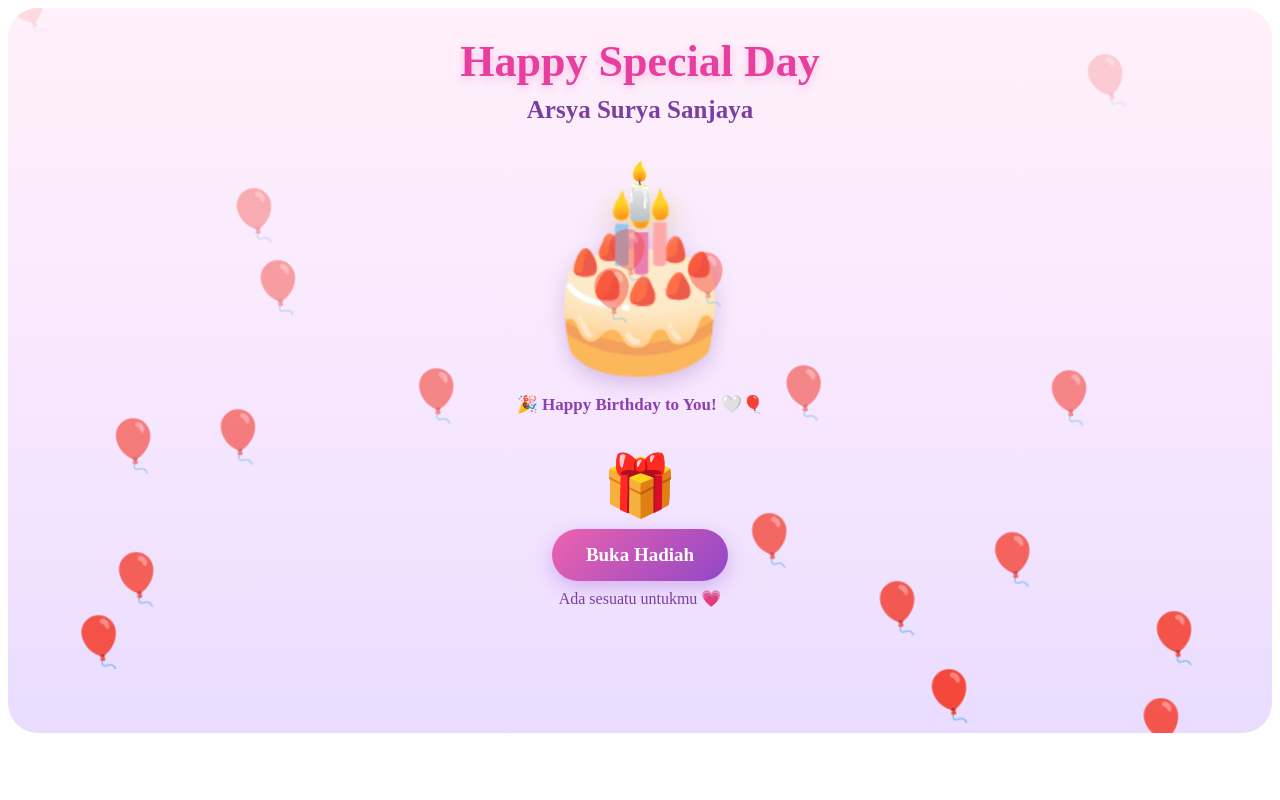
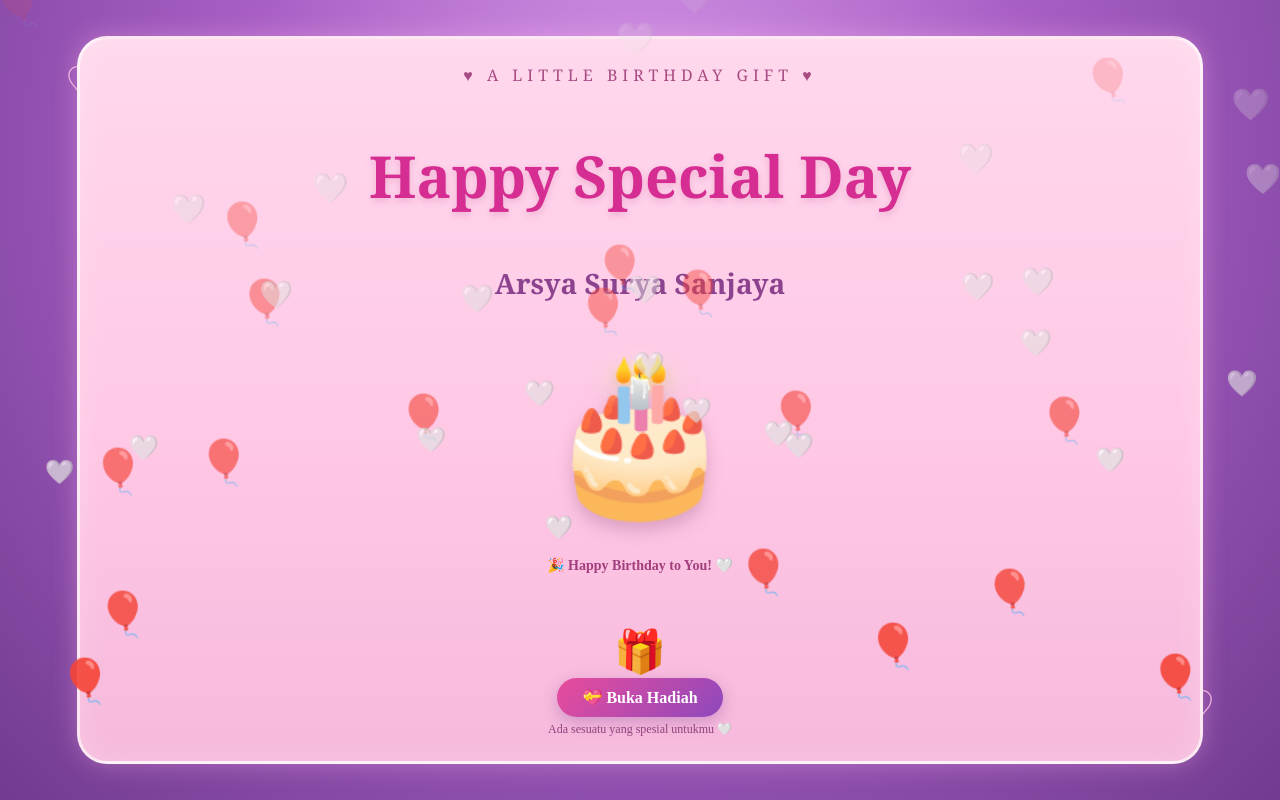
Before and after one commit to faisalagel90-max/birthday-gift, a website: page index.html in a window 1280 px wide. Both pictures are taken after a click on the element "🕯️". Drawn offline with Linux system fonts and the light colour scheme.

Commit message:
Update index.html

```diff
--- a/index.html
+++ b/index.html
@@ -1,161 +1,412 @@
 <!-- BIRTHDAY SCENE -->
 <div id="birthdayScene">
 
-  <div class="birthday-title">
-    <div class="special-day">Happy Special Day</div>
-    <div class="birthday-name">Arsya Surya Sanjaya</div>
+  <!-- Dekorasi luar -->
+  <div class="decor-heart heart-1">♡</div>
+  <div class="decor-heart heart-2">♡</div>
+  <div class="decor-star star-1">✦</div>
+  <div class="decor-star star-2">✦</div>
+
+  <!-- PANEL PINK -->
+  <div class="birthday-card">
+
+    <div class="top-label">
+      ♥ A LITTLE BIRTHDAY GIFT ♥
     </div>
 
+    <div class="special-day">
+      Happy Special Day
+    </div>
+
+    <div class="birthday-name">
+      Arsya Surya Sanjaya
+    </div>
+
+    <!-- KUE -->
     <div class="cake-area" id="cakeArea">
-    <div class="candle" id="candle">🕯️</div>
-    <div class="cake">🎂</div>
+
+      <div class="candle" id="candle">
+        🕯️
+      </div>
+
+      <div class="cake">
+        🎂
+      </div>
+
     </div>
 
     <div id="instruction">
       Tekan lilinnya 🕯️
     </div>
 
+    <!-- HADIAH -->
     <div class="gift-area">
-    <div class="gift-icon">🎁</div>
+
+      <div class="gift-icon">
+        🎁
+      </div>
 
       <a href="public/gift.html" class="gift-button">
-      Buka Hadiah
+        💝 Buka Hadiah
       </a>
 
       <div class="gift-text">
-      Ada sesuatu untukmu 💗
-    </div>
+        Ada sesuatu yang spesial untukmu 🤍
       </div>
 
     </div>
 
+  </div>
+
+</div>
+
+
 <style>
-#birthdayScene {
-  text-align: center;
-  position: relative;
+
+/* =========================
+   HALAMAN UTAMA
+========================= */
+
+html,
+body {
+  margin: 0;
+  padding: 0;
+  width: 100%;
+  height: 100%;
   overflow: hidden;
-  padding: 30px 10px 45px;
-  min-height: 650px;
-  background: linear-gradient(
-    180deg,
-    #fff0fa 0%,
-    #f8e8ff 50%,
-    #eadcff 100%
-  );
-  border-radius: 30px;
 }
 
-/* JUDUL */
-.special-day {
-  font-size: 44px;
-  font-weight: 900;
-  color: #e83e9f;
-  line-height: 1.1;
-  text-shadow:
-    0 3px 8px rgba(232, 62, 159, .25);
+#birthdayScene {
+  position: fixed;
+  inset: 0;
+
+  width: 100vw;
+  height: 100vh;
+
+  overflow: hidden;
+
+  display: flex;
+  justify-content: center;
+  align-items: center;
+
+  background:
+    radial-gradient(
+      circle at 50% 20%,
+      #d99bea 0%,
+      #a85fc5 45%,
+      #713b91 100%
+    );
 }
 
-.birthday-name {
-  font-size: 25px;
-  font-weight: 700;
-  color: #7b3fa1;
-  margin-top: 10px;
+
+/* =========================
+   DEKORASI LUAR
+========================= */
+
+.decor-heart {
+  position: absolute;
+  color: #f7b9e0;
+  font-size: 48px;
+  z-index: 1;
 }
 
-/* AREA KUE */
+.heart-1 {
+  top: 7%;
+  left: 5%;
+}
+
+.heart-2 {
+  bottom: 8%;
+  right: 5%;
+}
+
+.decor-star {
+  position: absolute;
+  color: #ffffff;
+  font-size: 28px;
+  opacity: .8;
+  z-index: 1;
+}
+
+.star-1 {
+  top: 12%;
+  right: 8%;
+}
+
+.star-2 {
+  bottom: 15%;
+  left: 6%;
+}
+
+
+/* =========================
+   PANEL PINK
+========================= */
+
+.birthday-card {
+  position: relative;
+
+  width: 88%;
+  height: 91%;
+
+  box-sizing: border-box;
+
+  padding: 22px 18px;
+
+  display: flex;
+  flex-direction: column;
+  align-items: center;
+  justify-content: space-between;
+
+  text-align: center;
+
+  background:
+    linear-gradient(
+      180deg,
+      #ffd8ed 0%,
+      #ffc8e5 55%,
+      #f6b9dc 100%
+    );
+
+  border: 3px solid rgba(255,255,255,.65);
+
+  border-radius: 30px;
+
+  box-shadow:
+    0 0 25px rgba(255,180,230,.35),
+    inset 0 0 30px rgba(255,255,255,.2);
+
+  z-index: 2;
+}
+
+
+/* =========================
+   LABEL ATAS
+========================= */
+
+.top-label {
+  color: #a84b82;
+
+  font-family: Georgia, serif;
+
+  font-size: clamp(11px, 3vw, 16px);
+
+  letter-spacing: 5px;
+
+  margin-top: 3px;
+}
+
+
+/* =========================
+   JUDUL
+========================= */
+
+.special-day {
+  color: #d52d91;
+
+  font-family: Georgia, serif;
+
+  font-size: clamp(34px, 10vw, 58px);
+
+  line-height: .95;
+
+  font-weight: bold;
+
+  text-shadow:
+    0 3px 7px rgba(175,45,120,.2);
+
+  margin-top: 5px;
+}
+
+
+.birthday-name {
+  color: #8c438f;
+
+  font-family: Georgia, serif;
+
+  font-size: clamp(19px, 5vw, 28px);
+
+  font-weight: bold;
+
+  margin-top: 4px;
+}
+
+
+/* =========================
+   KUE
+========================= */
+
 .cake-area {
   position: relative;
-  display: inline-block;
-  margin-top: 35px;
-  padding: 30px;
+
+  display: flex;
+
+  justify-content: center;
+  align-items: center;
+
+  width: 190px;
+  height: 150px;
+
   cursor: pointer;
-  z-index: 5;
+
+  margin-top: 0;
+
+  z-index: 10;
 }
 
+
 .cake {
-  font-size: 175px;
+  font-size: clamp(105px, 32vw, 155px);
+
   line-height: 1;
+
   filter:
-    drop-shadow(0 8px 10px rgba(123,63,161,.25));
-  transition: transform .2s;
+    drop-shadow(
+      0 8px 8px rgba(120,50,100,.25)
+    );
+
+  transition:
+    transform .2s ease;
 }
+
 
 .cake-area:active .cake {
   transform: scale(1.08);
 }
 
-/* LILIN */
+
+/* =========================
+   LILIN
+========================= */
+
 .candle {
   position: absolute;
-  z-index: 10;
-  top: 0;
+
   left: 50%;
+  top: -2px;
+
   transform: translateX(-50%);
-  font-size: 55px;
+
+  font-size: 48px;
+
   cursor: pointer;
+
+  z-index: 20;
+
+  transition:
+    transform .2s ease;
 }
 
+
 .candle:active {
-  transform: translateX(-50%) scale(1.2);
+  transform:
+    translateX(-50%)
+    scale(1.25);
 }
 
+
+/* =========================
+   INSTRUKSI
+========================= */
+
 #instruction {
-  color: #8e3fb0;
+  color: #a23e7d;
+
+  font-size: 14px;
+
   font-weight: bold;
-  font-size: 17px;
+
+  margin-top: -8px;
 }
 
-/* HADIAH */
+
+/* =========================
+   HADIAH
+========================= */
+
 .gift-area {
-  margin-top: 35px;
+  display: flex;
+  flex-direction: column;
+  align-items: center;
+
+  margin-bottom: 2px;
 }
 
+
 .gift-icon {
-  font-size: 60px;
+  font-size: 42px;
+
+  line-height: 1;
 }
+
 
 .gift-button {
   display: inline-block;
-  margin-top: 8px;
-  padding: 15px 34px;
+
+  margin-top: 5px;
+
+  padding: 10px 25px;
+
   border-radius: 30px;
-  background: linear-gradient(
+
+  background:
+    linear-gradient(
       135deg,
-    #ec62ae,
-    #9147c7
+      #e94c9b,
+      #8e48bd
     );
+
   color: white;
+
   text-decoration: none;
-  font-size: 19px;
+
+  font-size: 16px;
+
   font-weight: bold;
+
   box-shadow:
-    0 6px 18px rgba(145,71,199,.3);
+    0 5px 15px rgba(120,55,150,.3);
 }
 
-.gift-button:active {
-  transform: scale(.96);
+
+.gift-text {
+  color: #91427d;
+
+  font-size: 12px;
+
+  margin-top: 5px;
 }
 
-.gift-text {
-  margin-top: 8px;
-  color: #7b3fa1;
+
+/* =========================
+   BALON
+========================= */
+
+.flying-balloon {
+  position: absolute;
+
+  bottom: -80px;
+
+  font-size: 42px;
+
+  z-index: 50;
+
+  pointer-events: none;
+
+  animation:
+    balloonUp linear forwards;
 }
 
-/* BALON */
-.flying-balloon {
-  position: absolute;
-  bottom: -100px;
-  font-size: 48px;
-  z-index: 20;
-  pointer-events: none;
-  animation: balloonUp linear forwards;
-}
 
 @keyframes balloonUp {
+
   0% {
-    bottom: -100px;
+    bottom: -80px;
     opacity: 0;
-    transform: translateX(0) rotate(0deg);
+
+    transform:
+      translateX(0)
+      rotate(0deg);
   }
 
   10% {
@@ -163,180 +414,350 @@
   }
 
   50% {
-    transform: translateX(45px) rotate(10deg);
+    transform:
+      translateX(40px)
+      rotate(8deg);
   }
 
   100% {
     bottom: 110%;
+
     opacity: 0;
-    transform: translateX(-45px) rotate(-10deg);
+
+    transform:
+      translateX(-40px)
+      rotate(-8deg);
   }
 }
 
-/* HATI PUTIH */
+
+/* =========================
+   HATI PUTIH
+========================= */
+
 .flying-heart {
   position: fixed;
+
   bottom: -40px;
-  font-size: 30px;
+
+  font-size: 28px;
+
   z-index: 9999;
+
   pointer-events: none;
-  animation: heartUp linear forwards;
+
+  animation:
+    heartUp linear forwards;
 }
 
+
 @keyframes heartUp {
+
   0% {
     bottom: -40px;
+
     opacity: 0;
-    transform: scale(.7);
+
+    transform:
+      scale(.6);
+  }
+
+  15% {
+    opacity: 1;
   }
 
   100% {
     bottom: 110vh;
+
     opacity: 0;
+
     transform:
-      translateX(40px)
-      scale(1.3);
+      translateX(45px)
+      scale(1.25);
   }
 }
+
 </style>
 
 
 <script>
-const candle = document.getElementById("candle");
-const birthdayScene = document.getElementById("birthdayScene");
-const instruction = document.getElementById("instruction");
+
+/* =========================
+   MUSIK HAPPY BIRTHDAY
+========================= */
+
+const candle =
+  document.getElementById("candle");
+
+const birthdayScene =
+  document.getElementById("birthdayScene");
+
+const instruction =
+  document.getElementById("instruction");
 
 let birthdayStarted = false;
 
-/* MUSIK HAPPY BIRTHDAY TO YOU */
+
 function playHappyBirthday() {
 
   if (birthdayStarted) return;
+
   birthdayStarted = true;
 
   const AudioContext =
-    window.AudioContext || window.webkitAudioContext;
+    window.AudioContext ||
+    window.webkitAudioContext;
 
   if (!AudioContext) return;
 
-  const audio = new AudioContext();
+  const audio =
+    new AudioContext();
+
 
   /*
-   * Melodi Happy Birthday:
-   * Happy birthday to you...
+    Happy Birthday To You
   */
+
   const notes = [
-    [264,.25],[264,.25],[297,.5],[264,.5],
-    [352,.5],[330,1],
 
-    [264,.25],[264,.25],[297,.5],[264,.5],
-    [396,.5],[352,1],
+    [264,.25],
+    [264,.25],
+    [297,.5],
+    [264,.5],
+    [352,.5],
+    [330,1],
 
-    [264,.25],[264,.25],[528,.5],[440,.5],
-    [352,.5],[330,.5],[297,1],
+    [264,.25],
+    [264,.25],
+    [297,.5],
+    [264,.5],
+    [396,.5],
+    [352,1],
 
-    [466,.25],[466,.25],[440,.5],[352,.5],
-    [396,.5],[352,1]
+    [264,.25],
+    [264,.25],
+    [528,.5],
+    [440,.5],
+    [352,.5],
+    [330,.5],
+    [297,1],
+
+    [466,.25],
+    [466,.25],
+    [440,.5],
+    [352,.5],
+    [396,.5],
+    [352,1]
+
   ];
 
-  let startTime = audio.currentTime;
+
+  let time =
+    audio.currentTime;
+
 
   notes.forEach(function(note) {
 
-    const oscillator = audio.createOscillator();
-    const gain = audio.createGain();
+    const oscillator =
+      audio.createOscillator();
 
-    oscillator.type = "sine";
-    oscillator.frequency.value = note[0];
+    const gain =
+      audio.createGain();
 
-    gain.gain.setValueAtTime(.001, startTime);
+
+    oscillator.type =
+      "sine";
+
+    oscillator.frequency.value =
+      note[0];
+
+
+    gain.gain.setValueAtTime(
+      .001,
+      time
+    );
+
+
     gain.gain.exponentialRampToValueAtTime(
-      .18,
-      startTime + .03
+      .16,
+      time + .03
     );
+
 
     gain.gain.exponentialRampToValueAtTime(
       .001,
-      startTime + note[1] - .03
+      time + note[1] - .03
     );
 
+
     oscillator.connect(gain);
-    gain.connect(audio.destination);
 
-    oscillator.start(startTime);
-    oscillator.stop(startTime + note[1]);
+    gain.connect(
+      audio.destination
+    );
 
-    startTime += note[1] + .04;
+
+    oscillator.start(time);
+
+    oscillator.stop(
+      time + note[1]
+    );
+
+
+    time +=
+      note[1] + .04;
+
   });
+
 }
 
-/* KETIKA LILIN DITEKAN */
-candle.addEventListener("click", function(event) {
+
+/* =========================
+   KETIKA LILIN DITEKAN
+========================= */
+
+candle.addEventListener(
+  "click",
+  function(event) {
 
     event.stopPropagation();
 
+
     instruction.innerHTML =
-    "🎉 Happy Birthday to You! 🤍🎈";
+      "🎉 Happy Birthday to You! 🤍";
 
-  /* Putar musik */
+
+    /* Musik */
+
     playHappyBirthday();
 
-  /* Balon */
+
+    /* =====================
+       BALON
+    ===================== */
+
     const balloons = [
-    "🎈","🎈","🎈","🎈","🎈",
-    "🎈","🎈","🎈","🎈","🎈",
-    "🎈","🎈","🎈","🎈","🎈",
-    "🎈","🎈","🎈","🎈","🎈"
+
+      "🎈",
+      "🎈",
+      "🎈",
+      "🎈",
+      "🎈",
+      "🎈",
+      "🎈",
+      "🎈",
+      "🎈",
+      "🎈",
+      "🎈",
+      "🎈",
+      "🎈",
+      "🎈",
+      "🎈",
+      "🎈",
+      "🎈",
+      "🎈"
+
     ];
 
-  balloons.forEach(function(symbol, index) {
 
-    const balloon = document.createElement("div");
+    balloons.forEach(
+      function(symbol,index) {
 
-    balloon.className = "flying-balloon";
-    balloon.innerHTML = symbol;
+        const balloon =
+          document.createElement("div");
+
+
+        balloon.className =
+          "flying-balloon";
+
+
+        balloon.innerHTML =
+          symbol;
+
 
         balloon.style.left =
           (Math.random() * 92) + "%";
 
+
         balloon.style.animationDuration =
           (3 + Math.random() * 3) + "s";
+
 
         balloon.style.animationDelay =
           (index * .12) + "s";
 
-    birthdayScene.appendChild(balloon);
 
-    setTimeout(function() {
+        birthdayScene.appendChild(
+          balloon
+        );
+
+
+        setTimeout(
+          function() {
+
             balloon.remove();
-    }, 7000);
-  });
 
-  /* HATI PUTIH 🤍 */
-  for (let i = 0; i < 25; i++) {
+          },
+          7000
+        );
 
-    const heart = document.createElement("div");
+      }
+    );
 
-    heart.className = "flying-heart";
-    heart.innerHTML = "🤍";
+
+    /* =====================
+       HATI PUTIH 🤍
+    ===================== */
+
+    for (
+      let i = 0;
+      i < 25;
+      i++
+    ) {
+
+      const heart =
+        document.createElement("div");
+
+
+      heart.className =
+        "flying-heart";
+
+
+      heart.innerHTML =
+        "🤍";
+
 
       heart.style.left =
         (Math.random() * 100) + "vw";
 
+
       heart.style.animationDuration =
         (2.5 + Math.random() * 2) + "s";
+
 
       heart.style.animationDelay =
         (Math.random() * 1.5) + "s";
 
-    document.body.appendChild(heart);
 
-    setTimeout(function() {
+      document.body.appendChild(
+        heart
+      );
+
+
+      setTimeout(
+        function() {
+
           heart.remove();
-    }, 5000);
+
+        },
+        5000
+      );
+
     }
 
-});
+  }
+);
+
   </script>
 </body>
 </html>
```
Lines whose indentation alone changed are shown as unchanged.
